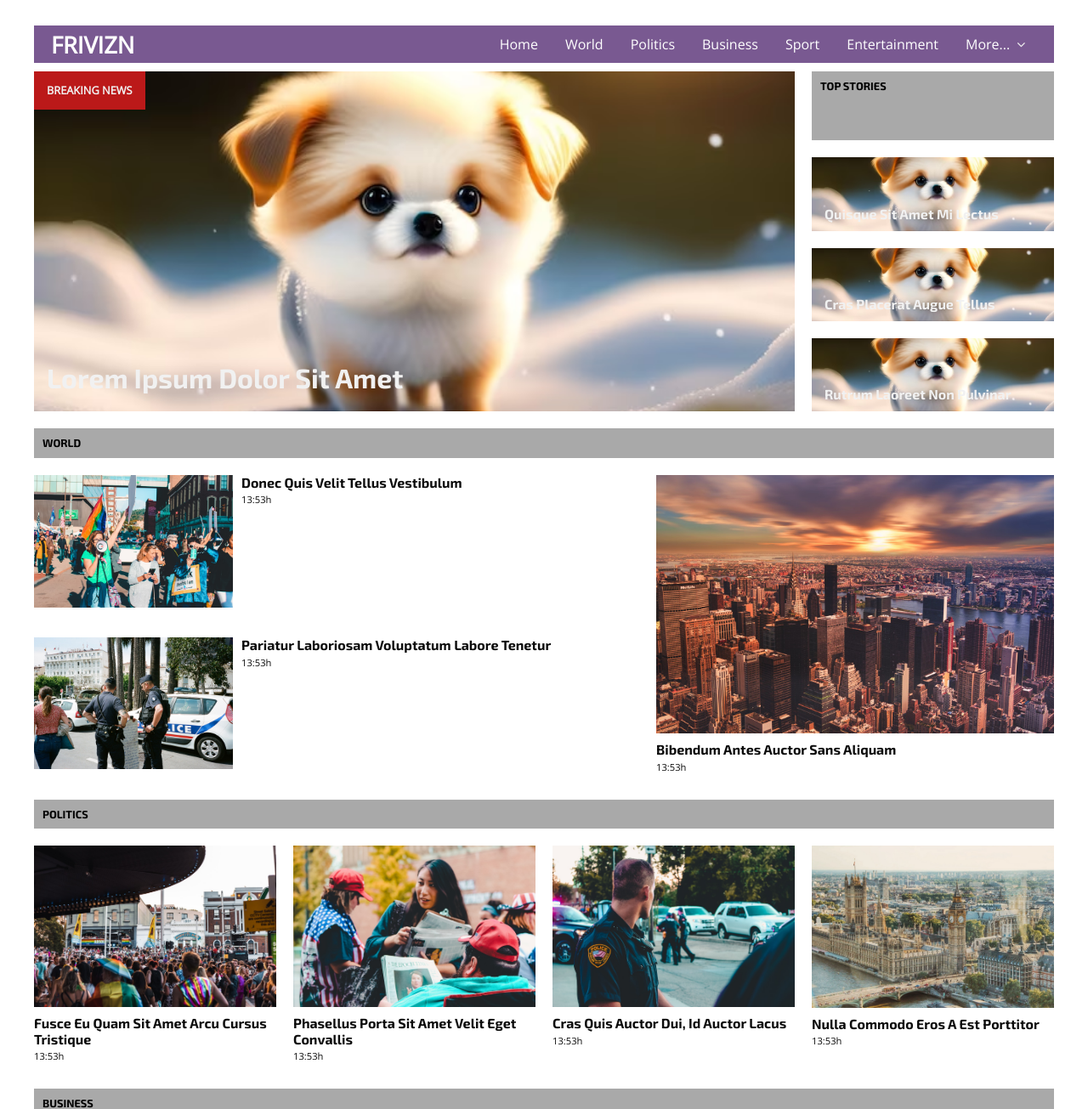
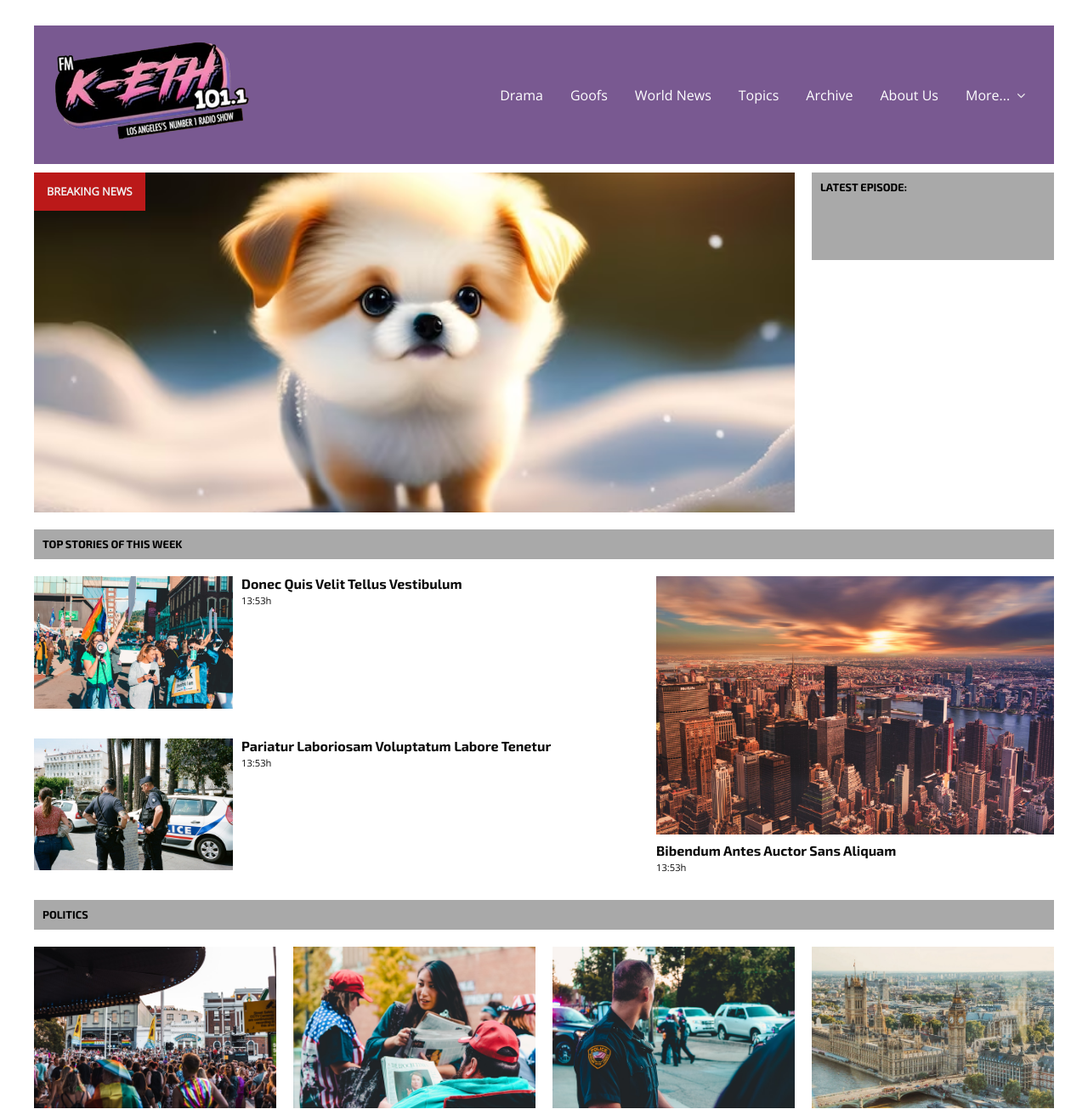
Before and after one commit to Pajama-John/kethfm, a Flask app: template templates/index.html in a window 1280 px wide. Shown: the top 1305 px of the page at 85% size. Run offline with Flask 3, Linux system fonts and the light colour scheme; the template is opened without the code that fills it, so the values that code supplies are empty; some libraries are stand-ins or nearby versions.

Commit message:
reverted index.html

```diff
--- a/templates/index.html
+++ b/templates/index.html
@@ -1,45 +1,48 @@
 <!doctype html>
 <html class="no-js" lang="en">
+
 <head>
   <meta charset="UTF-8">
   <meta name="description"
     content="The latest international news from Frivizn, featuring top stories from around the world and breaking news, as it happens.">
   <meta name="author" content="dukibu">
   <meta name="viewport" content="width=device-width, initial-scale=1.0">
-    <title>Home | Frivizn News</title>
+  <title>KETH Los Angeles</title>
+  <link rel="icon" href="/static/images/favicon.png" type="image/png">
   <link href="https://fonts.googleapis.com/css?family=Exo+2:400,700|Open+Sans&display=swap" rel="stylesheet">
   <link href="https://stackpath.bootstrapcdn.com/font-awesome/4.7.0/css/font-awesome.min.css" rel="stylesheet"
     integrity="sha384-wvfXpqpZZVQGK6TAh5PVlGOfQNHSoD2xbE+QkPxCAFlNEevoEH3Sl0sibVcOQVnN" crossorigin="anonymous">
   <link rel="stylesheet" href="/static/css/normalize.css">
   <link rel="stylesheet" href="/static/css/main.css">
 </head>
+
 <body id="top">
   <div class="content-wrap">
     <header role="banner">
       <section class="nav-section">
         <!-- Logo -->
         <div class="logo">
-            <a href="index.html" title="Frivizn logo">Frivizn</a>
+          <a href="/dev-tools" title="Watch the H3 Show!"><img style="max-height: 150px" src="/static/images/KETHLOGO.png"/></a>
         </div>
         <!-- Navigation -->
         <nav class="nav-menu" role="navigation">
           <ul class="nav-links">
-              <li><a href="index.html" title="Home">Home</a></li>
-              <li><a href="article.html" title="World">World</a>
-              <li><a href="#politics.html" title="Politics">Politics</a></li>
-              <li><a href="#business.html" title="Business">Business</a></li>
-              <li><a href="#sport.html" title="Sport">Sport</a></li>
-              <li><a href="#entertainment.html" title="Entertainment">Entertainment</a></li>
+            <li><a href="index.html" title="Drama">Drama</a></li>
+            <li><a href="article.html" title="Goofs">Goofs</a>
+            <li><a href="#politics.html" title="World News">World News</a></li>
+            <li><a href="#business.html" title="Topics">Topics</a></li>
+            <li><a href="#sport.html" title="Archive">Archive</a></li>
+            <li><a href="#entertainment.html" title="About Us">About Us</a></li>
             <li>
               <a href="#more" title="More">More...<span class="dropdown-toggle" aria-expanded="false"></span>
                 <span class="screen-reader-text">Expand child menu</span></a>
               <ul class="sub-menu">
-                  <li><a href="#" title="Science">Science</a></li>
-                  <li><a href="#" title="Travel">Travel</a></li>
-                  <li><a href="#" title="Health">Health</a></li>
-                  <li><a href="#" title="Style">Style</a></li>
-                  <li><a href="#" title="Weather">Weather</a></li>
-                  <li><a href="#" title="Video">Video</a></li>
+                <li><a href="#" title="Videos">Videos</a></li>
+                <li><a href="#" title="KavKav">KavKav</a></li>
+                <li><a href="#" title="Jimmie Lee">Jimmie Lee</a></li>
+                <li><a href="#" title="Keem">Keem</a></li>
+                <li><a href="#" title="Cody Ko">Cody Ko</a></li>
+                <li><a href="#" title="Donate">Donate</a></li>
               </ul>
             </li>
           </ul>
@@ -49,44 +52,40 @@
             <div class="line-3"></div>
           </div>
         </nav>
-        </section>
-        <!-- end of class="nav-section"-->
+      </section> <!-- end of class="nav-section"-->
     </header>
     <!-- Main -->
     <main class="main" role="main">
       <div class="top-news">
         <section class="latest-news">
-            <div class="headline">
+          <div class="headline" id="headline-div">
           <p>Breaking News</p>
-              <a href="article.html">
-                <h1>Lorem ipsum dolor sit amet</h1>
+            <a href="{{ featured_article['link'] }}">
+              <h1>{{ featured_article['title'] }}</h1>
             </a>
           </div>
-          </section>
-          <!-- End of class="latest-news" -->
+        </section> <!-- End of class="latest-news" -->
         <section class="top-stories">
-            <h2>Top Stories</h2>
-            <div class="headline headline-1">
-              <a href="#">
-                <h1>Quisque sit amet mi lectus</h1>
+          <h2>Latest Episode:</h2>
+          <div class="headline headline-1" style="background-image: url('{{ articles[latest_articles['article1']]['thumbnail'] }}');">
+            <a href="{{ url_for('article', title=latest_articles['article1'])[:-5] }}">
+              <h1>{{ articles[latest_articles['article1']]['title'] }}</h1>
             </a>
           </div>
-            <div class="headline headline-2">
-              <a href="#">
-                <h1>Cras placerat augue tellus</h1>
+          <div class="headline headline-2" style="background-image: url('{{ articles[latest_articles['article2']]['thumbnail'] }}');">
+            <a href="{{ url_for('article', title=latest_articles['article2'])[:-5] }}">
+              <h1>{{ articles[latest_articles['article2']]['title'] }}</h1>
             </a>
           </div>
-            <div class="headline headline-3">
-              <a href="#">
-                <h1>Rutrum laoreet non pulvinar</h1>
+          <div class="headline headline-3" style="background-image: url('{{ articles[latest_articles['article3']]['thumbnail'] }}');">
+            <a href="{{ url_for('article', title=latest_articles['article3'])[:-5] }}">
+              <h1>{{ articles[latest_articles['article3']]['title'] }}</h1>
             </a>
           </div>
-          </section>
-          <!-- End of class="top-stories" -->
-        </div>
-        <!-- End of class="top-news" -->
+        </section> <!-- End of class="top-stories" -->
+      </div> <!-- End of class="top-news" -->
       <section class="world">
-          <h2>World</h2>
+        <h2>Top stories of This Week</h2>
         <div class="story story-1">
           <a href="#">
             <div class="story-img">
@@ -120,8 +119,7 @@
             </div>
           </a>
         </div>
-        </section>
-        <!-- End of class="world" -->
+      </section> <!-- End of class="world" -->
       <section class="politics">
         <h2>Politics</h2>
         <div class="story">
@@ -168,8 +166,7 @@
             </div>
           </a>
         </div>
-        </section>
-        <!-- End of class="politics" -->
+      </section> <!-- End of class="politics" -->
       <section class="business">
         <h2>Business</h2>
         <div class="story">
@@ -216,8 +213,7 @@
             </div>
           </a>
         </div>
-        </section>
-        <!-- End of class="business" -->
+      </section> <!-- End of class="business" -->
       <section class="sport">
         <h2>Sport</h2>
         <div class="story">
@@ -264,8 +260,7 @@
             </div>
           </a>
         </div>
-        </section>
-        <!-- End of class="sport" -->
+      </section> <!-- End of class="sport" -->
       <section class="entertainment">
         <h2>Entertainment</h2>
         <div class="story">
@@ -312,8 +307,7 @@
             </div>
           </a>
         </div>
-        </section>
-        <!-- End of class="entertainment" -->
+      </section> <!-- End of class="entertainment" -->
       <section class="more">
         <h2>More...</h2>
         <a href="#">
@@ -364,10 +358,8 @@
             <p class="exact-time">13:53h</p>
           </div>
         </a>
-        </section>
-        <!-- End of class="more" -->
-      </main>
-      <!-- End of class="main" -->
+      </section> <!-- End of class="more" -->
+    </main> <!-- End of class="main" -->
     <!-- Footer Links -->
     <div class="footer-links">
       <ul class="social-media-links">
@@ -403,26 +395,21 @@
         <li>New York, NY 10000</li>
         <li>111-222-3333</li>
       </ul>
-      </div>
-      <!-- End of class="footer-links" -->
+    </div> <!-- End of class="footer-links" -->
     <!-- Footer Credit -->
     <footer role="contentinfo">
       <p>2019 &copy; by Frivizn Studio</p>
       <a class="scroll-top" href="#top"></a>
     </footer>
-    </div>
-    <!-- end of class="content-wrap" -->
+  </div> <!-- end of class="content-wrap" -->
   <!-- <script src="/static/js/modernizr.js"></script> -->
   <script src="https://code.jquery.com/jquery-3.4.1.min.js"
     integrity="sha256-CSXorXvZcTkaix6Yvo6HppcZGetbYMGWSFlBw8HfCJo=" crossorigin="anonymous"></script>
   <script src="/static/js/main.js"></script>
-    <!-- Google Analytics: change UA-XXXXX-Y to be your site's ID. -->
-    <!--
   <script>
-        window.ga = function () { ga.q.push(arguments) }; ga.q = []; ga.l = +new Date;
-        ga('create', 'UA-XXXXX-Y', 'auto'); ga('set','transport','beacon'); ga('send', 'pageview')
+  document.getElementById('headline-div').addEventListener('click', function() {
+    window.location.href = 'article/the-h3-podcast-is-back!-with-a-new-look';
+  });
   </script>
-      <script src="https://www.google-analytics.com/analytics.js" async defer></script>
-      -->
 </body>
 </html>
```
Lines whose indentation alone changed are shown as unchanged.
